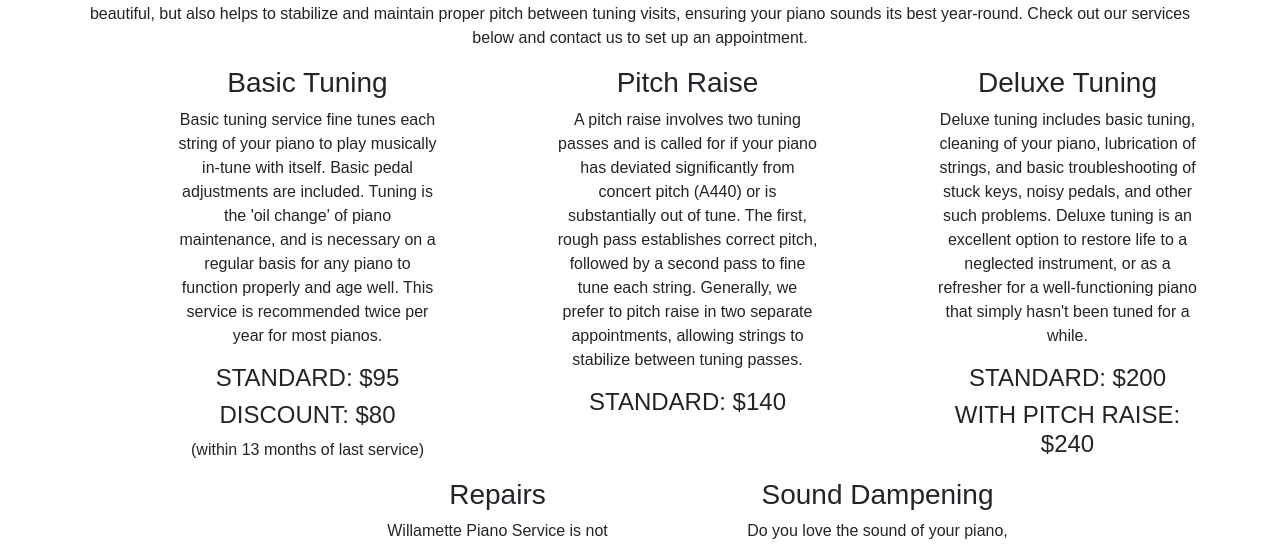
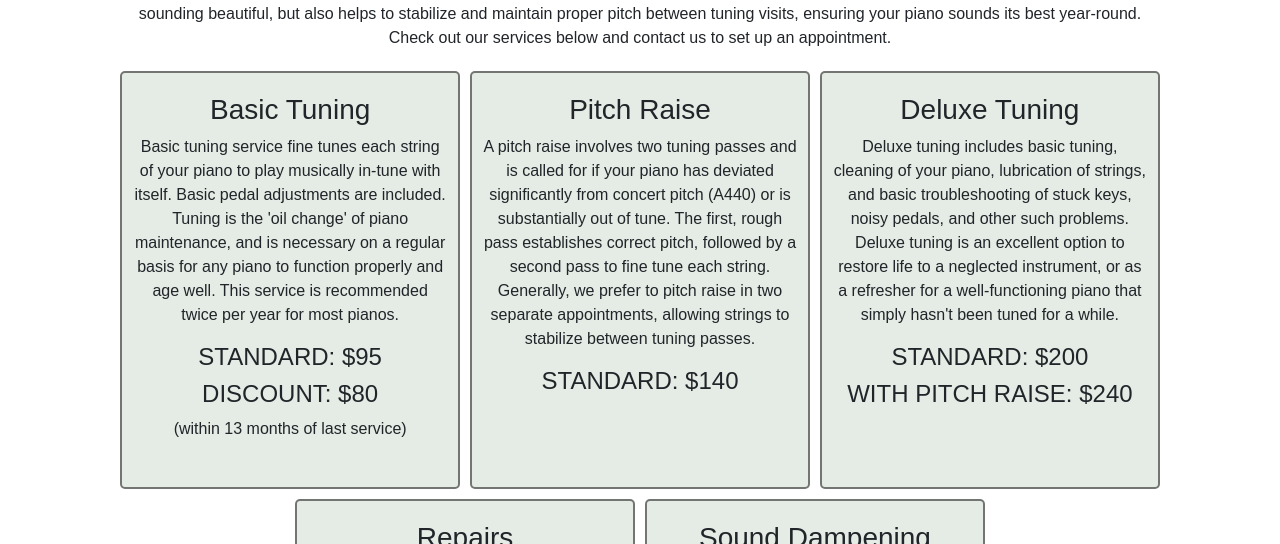
Before and after one commit to scottalandev/willamettepiano-react, a React (Create React App) app: page /services in a window 1280 px wide. Shown: the part 484-1028 px from the top of the page. Built offline with nearby package versions, Linux system fonts and the light colour scheme.

Commit message:
Improvement (but not completion) of RenderService component in ServicesPage.js

```diff
--- a/src/components/main.css
+++ b/src/components/main.css
@@ -8,18 +8,33 @@
 @media screen and (max-width: 575px) {
     main {
         min-height: calc(100vh - var(--header-height) - var(--footer-height-mobile));
+        margin: 0 5vw 0 5vw;
     }
 }
 
-@media screen and (min-width: 576px) {
+@media screen and (min-width: 576px) and (max-width: 1400px) {
     main {
         min-height: calc(100vh - var(--header-height) - var(--footer-height-wide));
+        margin: 0 9vw 0 9vw;
+    }
+}
+
+@media screen and (min-width: 1401px) {
+    main {
+        min-height: calc(100vh - var(--header-height) - var(--footer-height-wide));
+        margin: 0 15vw 0 15vw;
     }
 }
 
 
+
 header {
     margin-bottom: 20px;
+}
+
+.page-content {
+    max-width: 1350px;
+    margin: 0 auto 0 auto;
 }
 
 footer {
--- a/src/components/pages/ContactPage.js
+++ b/src/components/pages/ContactPage.js
@@ -3,7 +3,7 @@
 
 function Contact() {
 	return (
-		<>
+		<div className="page-content">
 			<div className="container">
 				<div className="row">
 					<div className="col">
@@ -90,7 +90,7 @@
                     </Button>
 				</Form>
 			</div>
-		</>
+		</div>
 	);
 }
 
--- a/src/components/pages/HomePage.js
+++ b/src/components/pages/HomePage.js
@@ -3,7 +3,7 @@
 
 function Home() {
 	return (
-		<>
+		<div className="page-content">
 			<div className="container">
                 <div className="row">
                     <div className="col">
@@ -26,7 +26,7 @@
                     </div>
                 </div>
             </div>
-		</>
+		</div>
 	);
 }
 
--- a/src/components/pages/ServicesPage.js
+++ b/src/components/pages/ServicesPage.js
@@ -1,27 +1,32 @@
 import React from 'react';
 import { NavLink } from 'react-router-dom';
 import { wpsServices } from '../data/wpsServices';
+import './services.css';
 
 function RenderService({ service }) {
 	if (service) {
 		return (
-			<div className="service-card col-sm-6 col-md-4 col-lg-3 offset-lg-1">
+			<div className="service-card-holder col-md-6 col-xl-4">
+				<div className="service-card d-flex flex-column">
 					<h3>{service.title}</h3>
 					<p>{service.description}</p>
+
 					{service.price1Name != null ? (
-					<div className="service-price">
+						<div className="service-card-prices">
+							<div className="service-card-price1">
 								<h4>
 									{service.price1Name}: ${service.price1Cost}
 								</h4>
+
 								{service.price1Sub != null ? (
 									<div className="service-price-sub">
 										<p>({service.price1Sub})</p>
 									</div>
 								) : null}
 							</div>
-				) : null}
+
 							{service.price2Name != null ? (
-					<div className="service-price">
+								<div className="service-card-price2">
 									<h4>
 										{service.price2Name}: ${service.price2Cost}
 									</h4>
@@ -33,13 +38,16 @@
 								</div>
 							) : null}
 						</div>
+					) : null}
+				</div>
+			</div>
 		);
 	}
 }
 
 function Services() {
 	return (
-		<>
+		<div className="page-content">
 			<div className="container">
 				<div className="row">
 					<div className="col">
@@ -66,7 +74,7 @@
 					</NavLink>
 				</div>
 			</div>
-		</>
+		</div>
 	);
 }
 
--- /dev/null
+++ b/src/components/pages/services.css
@@ -0,0 +1,32 @@
+.service-card-holder {
+    padding: 5px;
+}
+
+.service-card {
+    background-color: rgba(0,60,0,.1);
+    border: 2px solid rgba(0,0,0,.5);
+    border-radius: 5px;
+    padding: 20px 10px 30px;
+    height: 100%;
+    display: flex;
+    flex-direction: column;
+}
+
+.service-card-prices {
+    position: relative
+}
+
+/* .service-card > h3 {
+    flex: 0 1 0;
+    color: red;
+} */
+
+/* .service-card > p {
+    flex: 0 1 auto;
+    color: blue;
+    text-align: justify;
+} */
+
+/* .service-card-price1 {
+    margin-top: auto;
+} */
```
Lines whose indentation alone changed are shown as unchanged.
